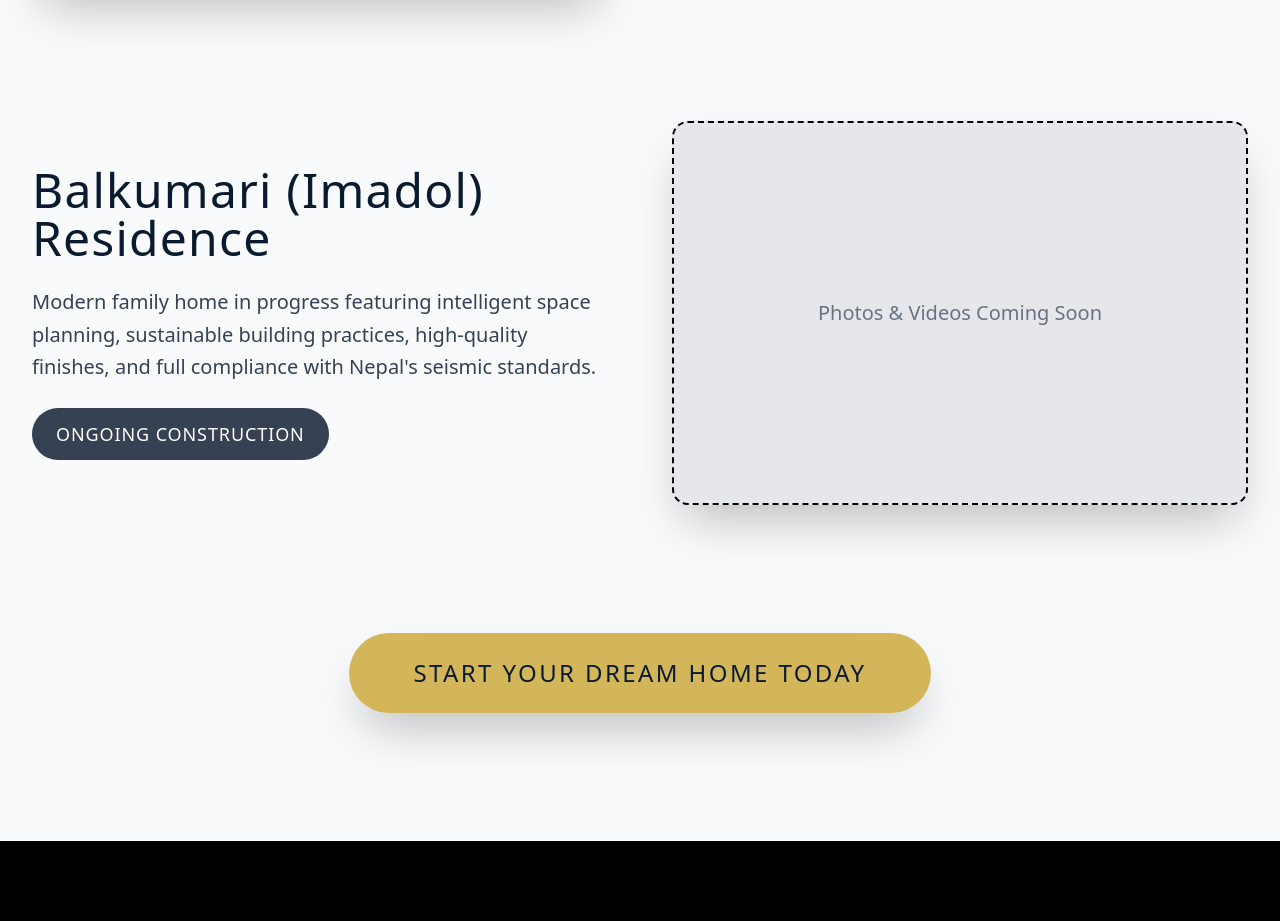
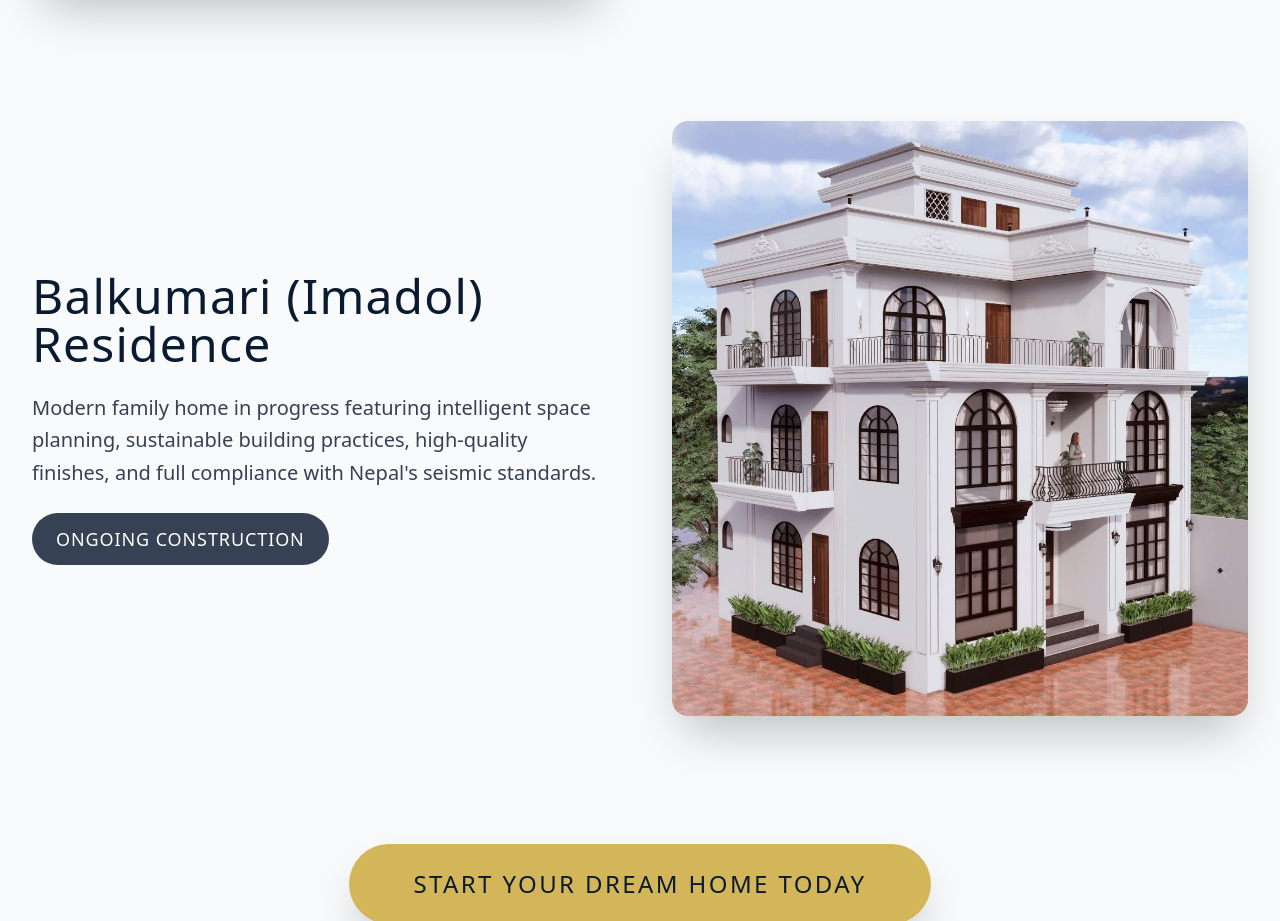
Before and after one commit to sUyog07tiw/BeamEngineeringConsultancy, a React (Vite) app: page /full-home-construction in a window 1280 px wide. Shown: the part 3120-4041 px from the top of the page. Built offline with nearby package versions, Linux system fonts and the light colour scheme.

Commit message:
Construction Images added for Balkumari

```diff
--- a/src/pages/FullHomeConstruction.jsx
+++ b/src/pages/FullHomeConstruction.jsx
@@ -3,7 +3,7 @@ import React, { useState, useRef } from 'react';
 import { useNavigate } from 'react-router-dom';
 import hero from '../assets/images/website-images/fullhomeconstruction.jpg';
 
-// Correct imports – matching your folder "budanilkantha" and exact file names
+// Budanilkantha media
 import budan1 from '../assets/images/construction-projects/budanilkantha/budanilkantha1.jpeg';
 import budan2 from '../assets/images/construction-projects/budanilkantha/budanilkantha2.jpeg';
 import budan3 from '../assets/images/construction-projects/budanilkantha/budanilkantha3.jpeg';
@@ -11,8 +11,12 @@ import budanVideo1 from '../assets/images/construction-projects/budanilkantha/bu
 import budanVideo2 from '../assets/images/construction-projects/budanilkantha/budanilkantha5.jpeg.mp4';
 import budanVideo3 from '../assets/images/construction-projects/budanilkantha/budanilkantha6.jpeg.mp4';
 
+// Sunakothi media
 import sunakothi1 from '../assets/images/construction-projects/sunakothi/sunakoti1.jpeg';
 import sunakothiVideo1 from '../assets/images/construction-projects/sunakothi/sunakoti2.jpeg.mp4';
+
+// Balkumari media – your new photo
+import balkumari1 from '../assets/images/construction-projects/balkumari/balkumari1.jpeg';
 
 const FullHomeConstruction = () => {
   const navigate = useNavigate();
@@ -27,10 +31,12 @@ const FullHomeConstruction = () => {
   // Media arrays
   const budanilkanthaMedia = [budan1, budan2, budan3, budanVideo1, budanVideo2, budanVideo3];
   const sunakothiMedia = [sunakothi1, sunakothiVideo1];
+  const balkumariMedia = [balkumari1]; // Add more when you have them
 
   // Slider states
   const [budanIndex, setBudanIndex] = useState(0);
   const [sunakothiIndex, setSunakothiIndex] = useState(0);
+  const [balkumariIndex, setBalkumariIndex] = useState(0);
 
   // Video refs
   const budanVideoRef = useRef(null);
@@ -186,7 +192,7 @@ const FullHomeConstruction = () => {
             </div>
           </div>
 
-          {/* Balkumari Project – Placeholder */}
+          {/* Balkumari Project – Now with real photo */}
           <div className="mb-32">
             <div className="grid md:grid-cols-2 gap-16 items-center">
               <div className="order-2 md:order-1">
@@ -200,10 +206,27 @@ const FullHomeConstruction = () => {
                   Ongoing Construction
                 </span>
               </div>
-              <div className="order-1 md:order-2">
-                <div className="bg-gray-200 border-2 border-dashed rounded-2xl w-full h-96 shadow-2xl flex items-center justify-center">
-                  <p className="text-gray-500 text-xl">Photos & Videos Coming Soon</p>
-                </div>
+
+              <div className="order-1 md:order-2 relative">
+                <img src={balkumariMedia[balkumariIndex]} alt="Balkumari Residence" className="w-full h-96 lg:h-full object-cover rounded-2xl shadow-2xl" />
+
+                {/* Next/Previous (will work when you add more photos) */}
+                {balkumariMedia.length > 1 && (
+                  <>
+                    <button onClick={() => prevSlide(setBalkumariIndex, balkumariMedia, balkumariIndex)} className="absolute left-4 top-1/2 -translate-y-1/2 bg-black/60 text-white p-4 rounded-full hover:bg-[#D4B65A] transition text-2xl">
+                      ‹
+                    </button>
+                    <button onClick={() => nextSlide(setBalkumariIndex, balkumariMedia, balkumariIndex)} className="absolute right-4 top-1/2 -translate-y-1/2 bg-black/60 text-white p-4 rounded-full hover:bg-[#D4B65A] transition text-2xl">
+                      ›
+                    </button>
+
+                    <div className="absolute bottom-4 left-1/2 -translate-x-1/2 flex gap-2">
+                      {balkumariMedia.map((_, i) => (
+                        <div key={i} className={`w-3 h-3 rounded-full transition ${i === balkumariIndex ? 'bg-[#D4B65A]' : 'bg-white/50'}`} />
+                      ))}
+                    </div>
+                  </>
+                )}
               </div>
             </div>
           </div>
```
Also changed, not shown: src/assets/images/construction-projects/balkumari/balkumari1.jpeg (added).
